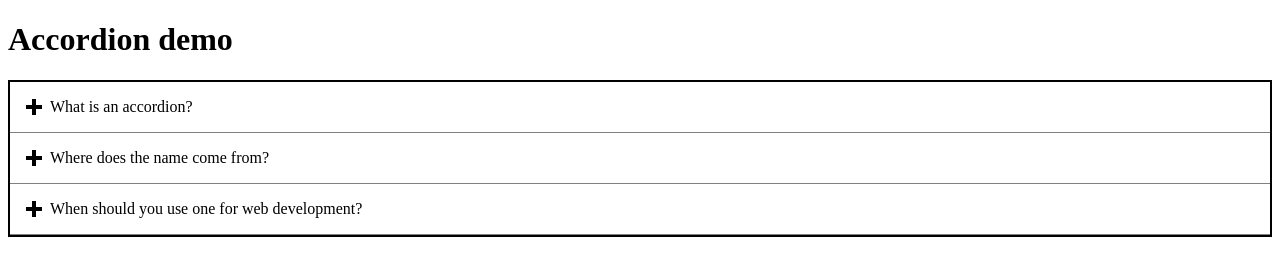
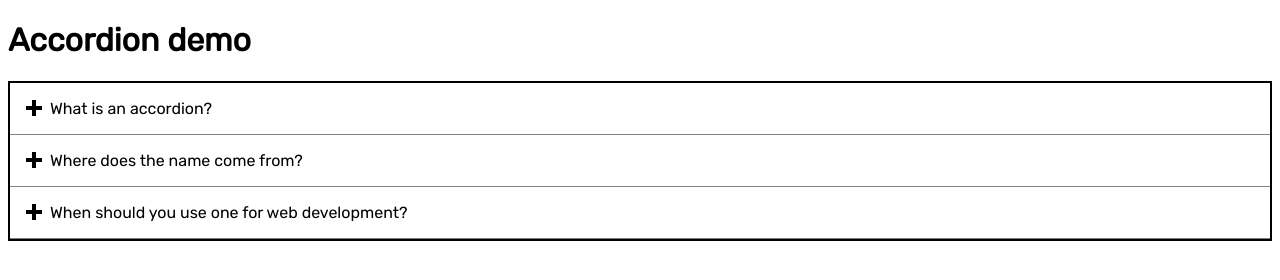
Before and after one commit to victorandcode/Akkordeon, a website built with webpack: page src/index.html in a window 1280 px wide. Built offline with nearby package versions, Linux system fonts and the light colour scheme.

Commit message:
feat: add better font for example

```diff
--- a/src/index.html
+++ b/src/index.html
@@ -5,6 +5,12 @@
   <meta name="viewport" content="width=device-width, initial-scale=1.0">
   <meta http-equiv="X-UA-Compatible" content="ie=edge">
   <title>Accordion Demo</title>
+  <link href="https://fonts.googleapis.com/css?family=Rubik&display=swap" rel="stylesheet">
+  <style>
+    body {
+      font-family: 'Rubik', sans-serif;
+    }
+  </style>
 </head>
 <body>
   <h1>Accordion demo</h1>
```
